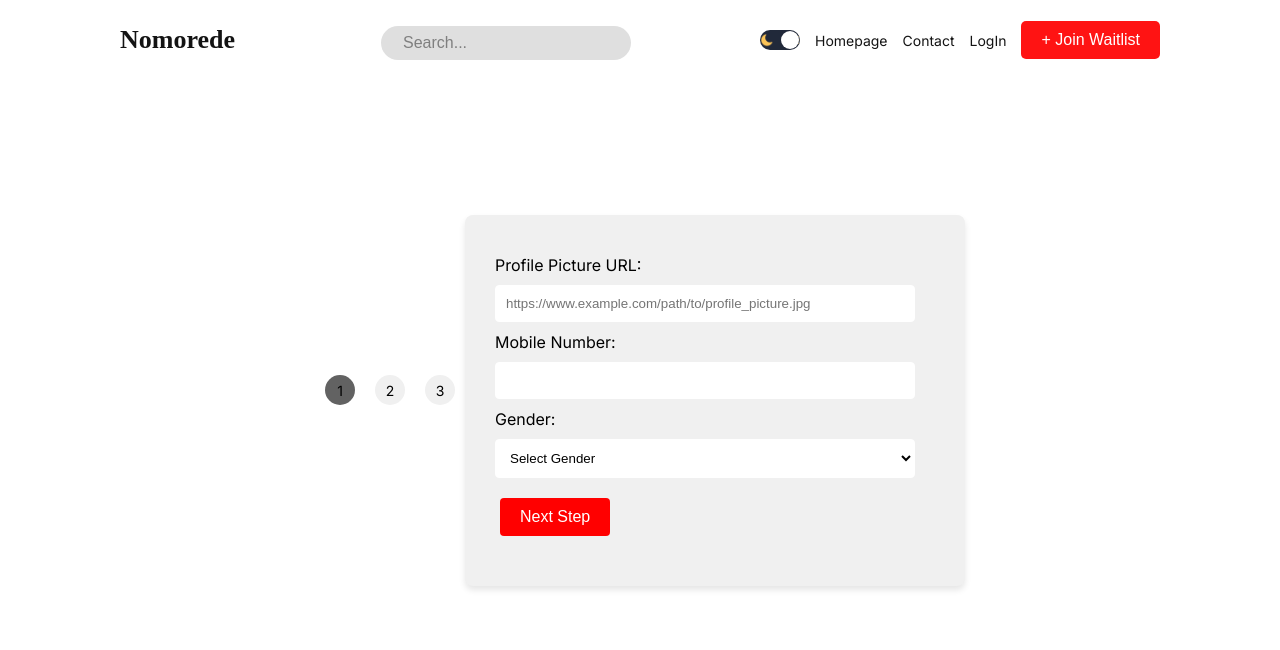
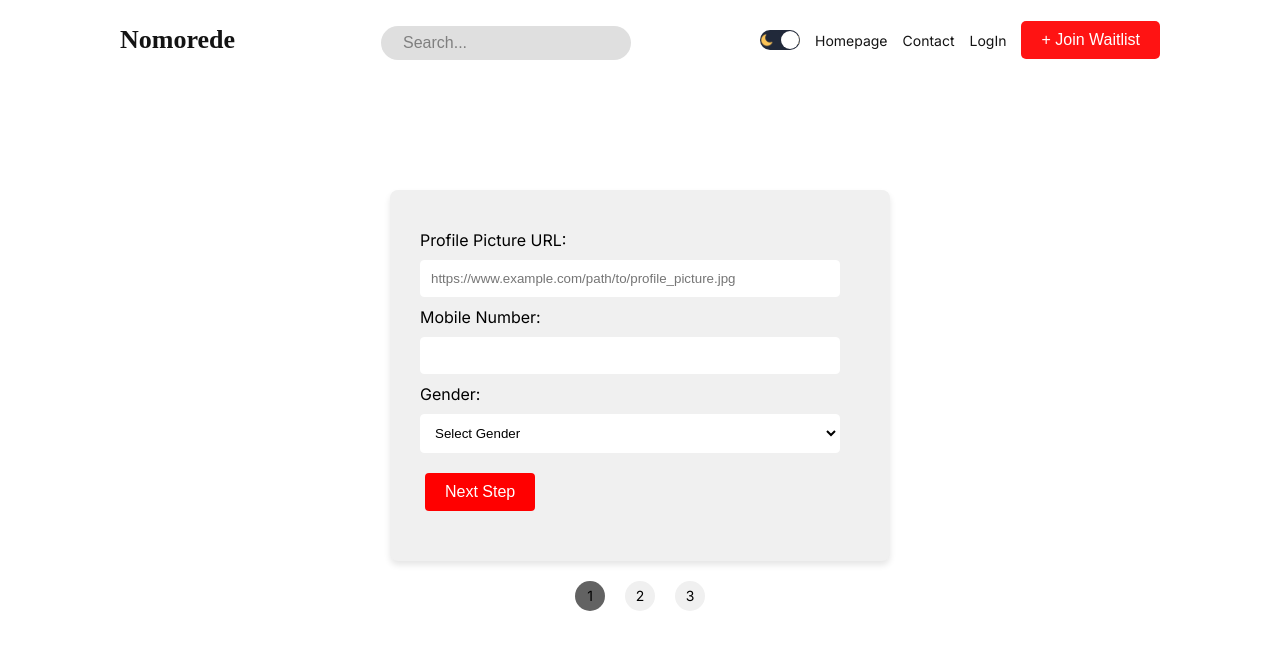
Before and after one commit to Omramanuj/nomorede_vercel, a Next.js app: page /complete-profile in a window 1280 px wide. Shown: the top 650 px of the page. Built offline with nearby package versions, Linux system fonts and the light colour scheme.

Commit message:
ui updates

```diff
--- a/src/components/auth/auth.module.css
+++ b/src/components/auth/auth.module.css
@@ -27,7 +27,7 @@
 }
 
 .headerYesterday, .headerTomorrow {
-  padding: 40px;
+  padding: 20px;
   font-weight: 700;
   color: var(--softTextColor);
   pointer-events: none;
--- a/src/components/completeProfile/CompleteProfile.jsx
+++ b/src/components/completeProfile/CompleteProfile.jsx
@@ -23,8 +23,8 @@ const CompleteProfile = () => {
         mobile_number: '',
         gender: '',
         DOB: '',
-        care_data: '',
-        style_data: '',
+        care_data: null,
+        style_data: null,
         updated_at: new Date().toISOString()
     });
 
@@ -133,13 +133,7 @@ const CompleteProfile = () => {
                 return (
                     <div>
                         <label>Date of Birth:
-                            <input type="date" className={styles.inputField} name="DOB" value={profileData.DOB} onChange={handleChange} />
-                        </label>
-                        <label>Care Data:
-                            <input type="text" className={styles.inputField} name="care_data" value={profileData.care_data} onChange={handleChange} />
-                        </label>
-                        <label>Style Data:
-                            <input type="text" className={styles.inputField} name="style_data" value={profileData.style_data} onChange={handleChange} />
+                            <input type="date" className={`${styles.inputField} ${styles.dateInput}`} name="DOB" value={profileData.DOB} onChange={handleChange} />
                         </label>
                     </div>
                 );
@@ -150,11 +144,6 @@ const CompleteProfile = () => {
 
     return (
         <div className={styles.formContainer}>
-            <div className={styles.stepIndicator}>
-                {[1, 2, 3].map(step => (
-                    <div key={step} className={`${styles.stepCircle} ${currentStep === step ? styles.active : ''}`}>{step}</div>
-                ))}
-            </div>
             <div className={styles.formCard}>
                 <form onSubmit={handleSubmit}>
                     {renderStepContent(currentStep)}
@@ -168,6 +157,13 @@ const CompleteProfile = () => {
                     </div>
                 </form>
             </div>
+            <div className={styles.stepIndicatorContainer}>
+                <div className={styles.stepIndicator}>
+                    {[1, 2, 3].map(step => (
+                        <div key={step} className={`${styles.stepCircle} ${currentStep === step ? styles.active : ''}`}>{step}</div>
+                    ))}
+                </div>
+            </div>
             <ToastContainer className={styles.toastContainer} />
         </div>
     );
--- a/src/components/completeProfile/CompleteProfile.module.css
+++ b/src/components/completeProfile/CompleteProfile.module.css
@@ -3,10 +3,12 @@
   width: 100%;
   height: 80vh;
   display: flex;
+  flex-direction: column;
   justify-content: center;
   align-items: center;
   background-color: var(--bg);
   color: var(--textColor);
+  position: relative;
 }
 
 .formCard {
@@ -18,10 +20,16 @@
   max-width: 500px;
 }
 
+.stepIndicatorContainer {
+  display: flex;
+  justify-content: center;
+  width: 100%;
+  margin-top: 20px;
+}
+
 .stepIndicator {
   display: flex;
   justify-content: center;
-    margin-bottom: 20px;
 }
 
 .stepCircle {
@@ -55,6 +63,28 @@
 .inputField:focus {
   border-color: dodgerBlue;
   box-shadow: 0 0 8px 0 dodgerBlue;
+}
+
+/* Date input specific styles */
+.dateInput {
+  width: calc(100% - 20px);
+  padding: 10px;
+  margin: 10px 0;
+  display: block;
+  border: 1px solid var(--bg);
+  border-radius: 4px;
+  background-color: var(--bg);
+  color: var(--textColor);
+  color-scheme: light dark;
+}
+
+.dateInput::-webkit-calendar-picker-indicator {
+  filter: invert(1);
+}
+
+.dateInput::placeholder {
+  color: var(--textColor);
+  opacity: 0.6; /* Adjust as needed */
 }
 
 .button {
```
Lines whose indentation alone changed are shown as unchanged.
